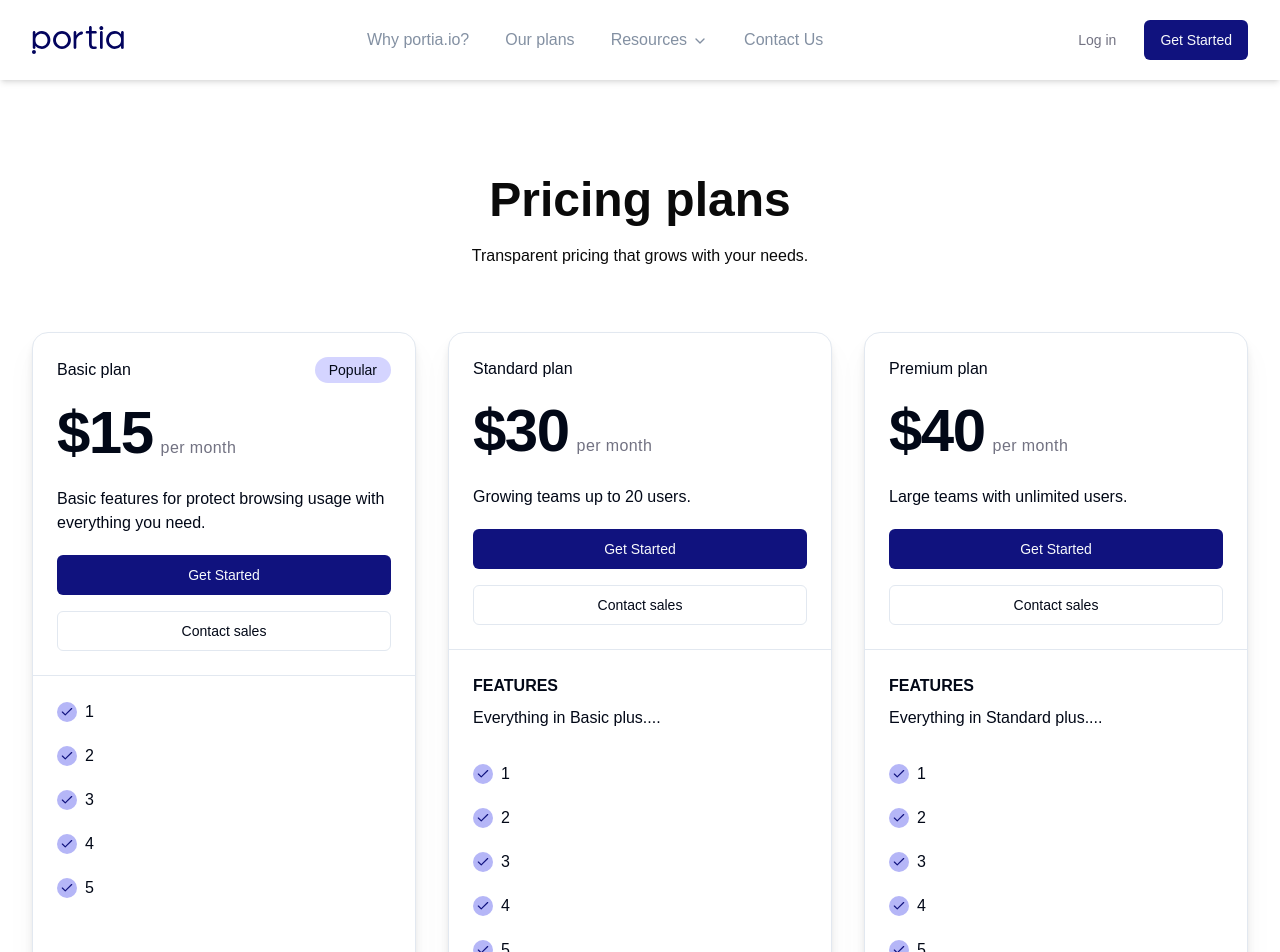
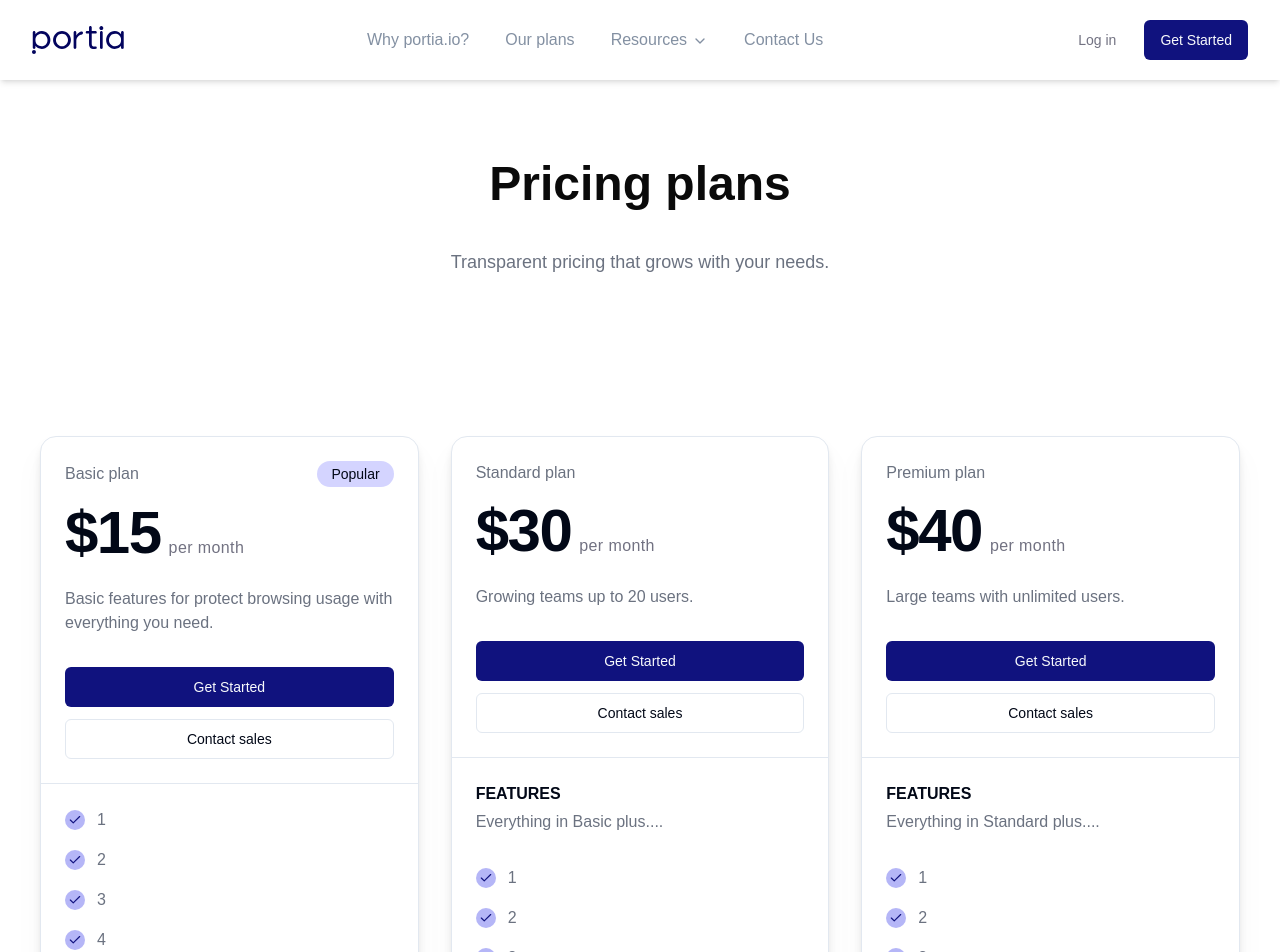
Before and after one commit to Saeed-Altout/portia, a Next.js app: page /our-plans in a window 1280 px wide. Shown: the top 952 px of the page. Built offline with nearby package versions, Linux system fonts and the light colour scheme; a web font is replaced by a local one.

Commit message:
refactor our plans page.

```diff
--- /dev/null
+++ b/app/(website)/(pages)/our-plans/_components/hero.tsx
@@ -0,0 +1,15 @@
+import { Container } from '@website/_components/ui/container';
+import { Paragraph } from '@website/_components/ui/paragraph';
+import { Section } from '@website/_components/ui/section';
+
+export const Hero = () => {
+	return (
+		<Section space='wide'>
+			<Container size='wide' view='vertical' className='justify-center items-center gap-y-8 md:gap-y-9 lg:gap-y-10 text-center'>
+				{/* <span className='block text-primary font-semibold'>Pricing</span> */}
+				<h1 className='text-3xl md:text-4xl lg:text-5xl font-semibold'>Pricing plans</h1>
+				<Paragraph size='lg'>Transparent pricing that grows with your needs.</Paragraph>
+			</Container>
+		</Section>
+	);
+};
--- a/app/(website)/(pages)/our-plans/_components/index.ts
+++ b/app/(website)/(pages)/our-plans/_components/index.ts
@@ -1,3 +1,4 @@
-import { Plans } from "./plans";
+import { Plans } from './plans';
+import { Hero } from './hero';
 
-export { Plans };
+export { Plans, Hero };
--- a/app/(website)/(pages)/our-plans/_components/plans.tsx
+++ b/app/(website)/(pages)/our-plans/_components/plans.tsx
@@ -1,93 +1,74 @@
-import Link from "next/link";
-import { Check } from "lucide-react";
-import {
-  Card,
-  CardContent,
-  CardFooter,
-  CardHeader,
-  CardTitle,
-} from "@/components/ui/card";
-import { Button } from "@/components/ui/button";
-import { Separator } from "@/components/ui/separator";
+import Link from 'next/link';
+import { Check } from 'lucide-react';
 
-import { plansData2 } from "@website/constants";
+import { Button } from '@/components/ui/button';
+import { Separator } from '@/components/ui/separator';
+import { Card, CardContent, CardFooter, CardHeader, CardTitle } from '@/components/ui/card';
+
+import { Section } from '@website/_components/ui/section';
+import { Container } from '@website/_components/ui/container';
+import { Paragraph } from '@website/_components/ui/paragraph';
+
+import { plansData2 } from '@website/constants';
 
 export const Plans = () => {
 	return (
-    <section className="max-container section space-y-16">
-      <div className="space-y-5 flex-1 text-center">
-        <h1 className="text-3xl md:text-4xl lg:text-5xl font-semibold">
-          Pricing plans
-        </h1>
-        <p>Transparent pricing that grows with your needs.</p>
+		<Section space='wide'>
+			<Container size='wide'>
+				<div className='grid grid-cols-1 sm:grid-cols-2 lg:grid-cols-3 gap-8'>
+					{plansData2.map(({ price, status, type, message, features, description }, index) => (
+						<Card key={index} className='drop-shadow-xl rounded-[16px]'>
+							<CardHeader className='space-y-4'>
+								<div className='flex items-center justify-between'>
+									<Paragraph>{type}</Paragraph>
+									{status && <span className='bg-[#D4D4FF] px-[14px] py-[3px] rounded-full text-sm font-medium'>{status}</span>}
 								</div>
-
-      <div className="grid grid-cols-1 sm:grid-cols-2 lg:grid-cols-3 gap-8">
-        {plansData2.map(
-          ({ price, status, type, message, features, description }, index) => (
-            <Card key={index} className="drop-shadow-xl rounded-[16px]">
-              <CardHeader className="space-y-5">
-                <div className="flex items-center justify-between">
-                  <p>{type}</p>
-                  {status && (
-                    <span className="bg-[#D4D4FF] px-[14px] py-[3px] rounded-full text-sm font-medium">
-                      {status}
-                    </span>
-                  )}
-                </div>
-                <CardTitle className="font-semibold text-4xl md:text-5xl lg:text-6xl">
+								<CardTitle className='font-semibold text-4xl md:text-5xl lg:text-6xl'>
 									{price}
-                  <span className="text-base font-medium text-gray-primary ml-2 tracking-wide">
-                    per month
-                  </span>
+									<span className='text-base font-medium text-gray-primary ml-2 tracking-wide'>per month</span>
 								</CardTitle>
 							</CardHeader>
-              <CardContent className="space-y-5">
-                <p>{description}</p>
-                <div className="flex flex-col gap-4">
-                  {/* TODO: Update functionally of card plan button */}
-                  <Button className="w-full">Get Started</Button>
-                  <Button className="w-full" variant="outline">
+							<CardContent className='space-y-8'>
+								<Paragraph>{description}</Paragraph>
+								<div className='flex flex-col gap-3'>
+									<Button className='w-full'>Get Started</Button>
+									<Button className='w-full' variant='outline'>
 										Contact sales
 									</Button>
 								</div>
 							</CardContent>
 							<Separator />
-              <CardFooter className="flex-col items-start gap-8 pt-6">
+							<CardFooter className='flex-col items-start gap-8 pt-6'>
 								{message && (
-                  <div className="flex flex-col gap-y-2">
-                    <h3 className="font-semibold">FEATURES</h3>
-                    <p>{message}</p>
+									<div className='flex flex-col gap-y-1'>
+										<h3 className='font-semibold'>FEATURES</h3>
+										<Paragraph>{message}</Paragraph>
 									</div>
 								)}
-                <div className="flex flex-col gap-y-5">
+								<div className='flex flex-col gap-y-4'>
 									{features.map((feature, index) => (
-                    <div
-                      key={index}
-                      className="flex items-center justify-start gap-x-2"
-                    >
-                      <span className="bg-[#B5B6F7] h-5 w-5 rounded-full p-[3px] flex justify-center items-center">
-                        <Check className="text-primary h-4 w-4" />{" "}
+										<div key={index} className='flex items-center justify-start gap-x-3'>
+											<span className='bg-[#B5B6F7] h-5 w-5 rounded-full p-[3px] flex justify-center items-center'>
+												<Check className='text-primary h-4 w-4' />
 											</span>
-                      <p>{feature}</p>
+											<Paragraph>{feature}</Paragraph>
 										</div>
 									))}
 								</div>
 							</CardFooter>
 						</Card>
-          )
-        )}
+					))}
 				</div>
 
-      <div className="flex items-center justify-center w-full py-12">
-        <p>Need more details about our plans ?</p>
-        <Button variant="link" asChild className="px-2 underline" size="sm">
-          {/* TODO: Update href link of check compare plans */}
-          <Link href="/" className="text-primary">
+				<div className='flex items-center justify-center w-full pt-28'>
+					<Paragraph>Need more details about our plans ?</Paragraph>
+					<Button variant='link' asChild className='px-2 underline' size='sm'>
+						<Link href='/pricing' className='text-primary'>
 							check compare plans page
 						</Link>
 					</Button>
 				</div>
-    </section>
+			</Container>
+		</Section>
 	);
 };
--- a/app/(website)/(pages)/our-plans/page.tsx
+++ b/app/(website)/(pages)/our-plans/page.tsx
@@ -1,14 +1,10 @@
-import {
-  CTA,
-  FAQs,
-  Features,
-  Testimonials,
-} from "@website/_components/sections";
-import { Plans } from "./_components";
+import { Hero, Plans } from './_components';
+import { CTA, FAQs, Features, Testimonials } from '@website/_components/sections';
 
-export default function OurPlans() {
+export default function OurPlansPage() {
 	return (
 		<main>
+			<Hero />
 			<Plans />
 			<Features />
 			<Testimonials />
```
Lines whose indentation alone changed are shown as unchanged.
